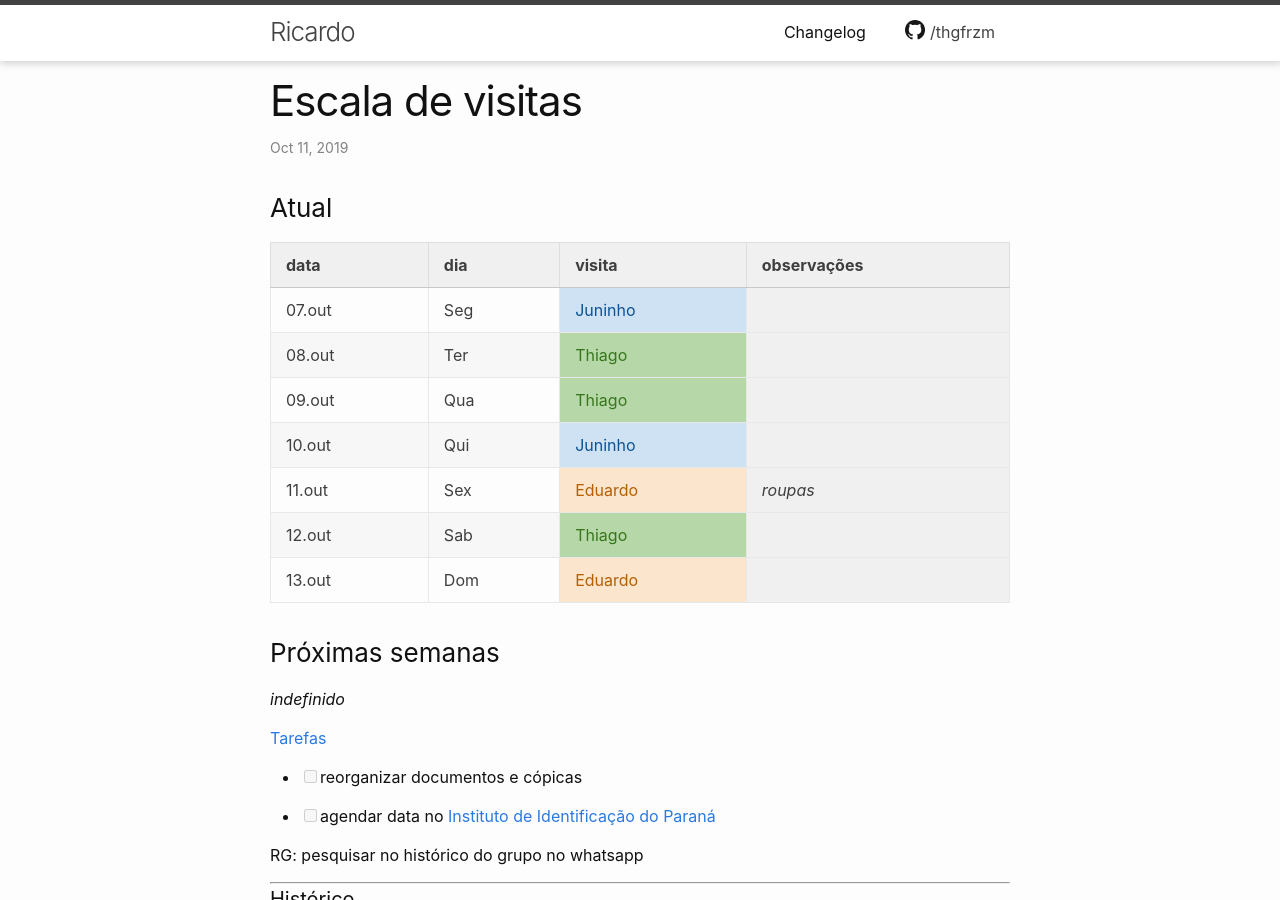
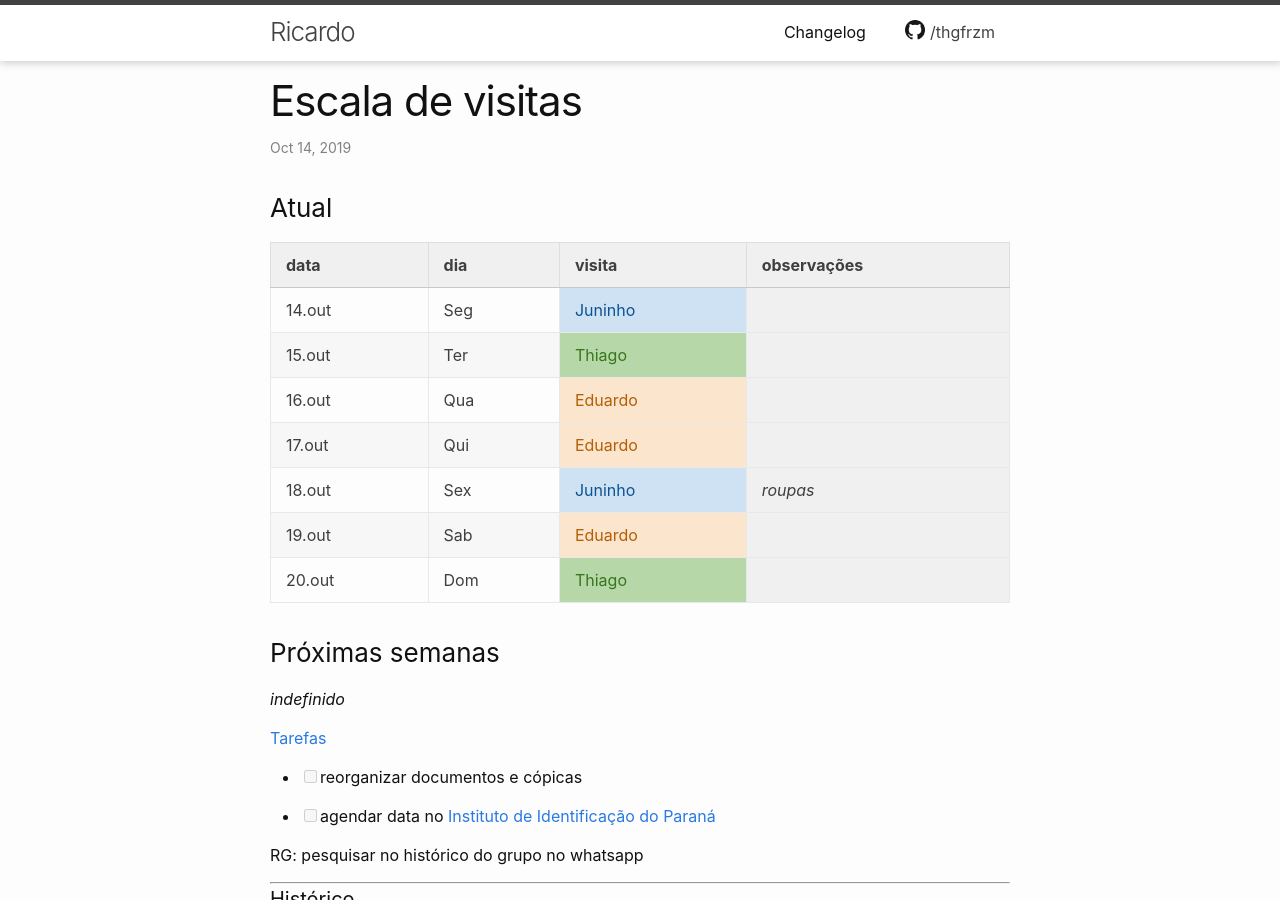
Before and after one commit to thgfrzm/ricardo, a Jekyll site: the page built from _posts/2018-12-23-escala-visitas.markdown, in a window 1280 px wide and 900 px high. Built offline with Jekyll 4.4.1, drawn with Linux system fonts in a browser that asks for light colours; some of the changed text lies outside the part shown.

Commit message:
Update 2018-12-23-escala-visitas.markdown

```diff
--- a/_posts/2018-12-23-escala-visitas.markdown
+++ b/_posts/2018-12-23-escala-visitas.markdown
@@ -1,7 +1,7 @@
 ---
 layout: post
 title:  "Escala de visitas"
-date:   2019-10-10 22:00:00 -0300
+date:   2019-10-14 12:00:00 -0300
 categories: agenda
 ---
 
@@ -9,13 +9,13 @@ categories: agenda
 
 | data   | dia | visita  | observações |
 | ------ | --- | ------- | ----------- |
-| 07.out | Seg | Juninho |             |
-| 08.out | Ter | Thiago  |             |
-| 09.out | Qua | Thiago  |             |
-| 10.out | Qui | Juninho |             |
-| 11.out | Sex | Eduardo | _roupas_    |
-| 12.out | Sab | Thiago  |             |
-| 13.out | Dom | Eduardo |             |
+| 14.out | Seg | Juninho |             |
+| 15.out | Ter | Thiago  |             |
+| 16.out | Qua | Eduardo |             |
+| 17.out | Qui | Eduardo |             |
+| 18.out | Sex | Juninho | _roupas_    |
+| 19.out | Sab | Eduardo |             |
+| 20.out | Dom | Thiago  |             |
 
 ### Próximas semanas
 
@@ -331,3 +331,10 @@ RG: pesquisar no histórico do grupo no whatsapp
 | 04.out | Sex | Juninho     |                     |
 | 05.out | Sab | Eduardo     |                     |
 | 06.out | Dom | Thiago      |                     |
+| 07.out | Seg | Juninho |             |
+| 08.out | Ter | Thiago  |             |
+| 09.out | Qua | Thiago  |             |
+| 10.out | Qui | Juninho |             |
+| 11.out | Sex | Eduardo | _roupas_    |
+| 12.out | Sab | Thiago  |             |
+| 13.out | Dom | Eduardo |             |
```
